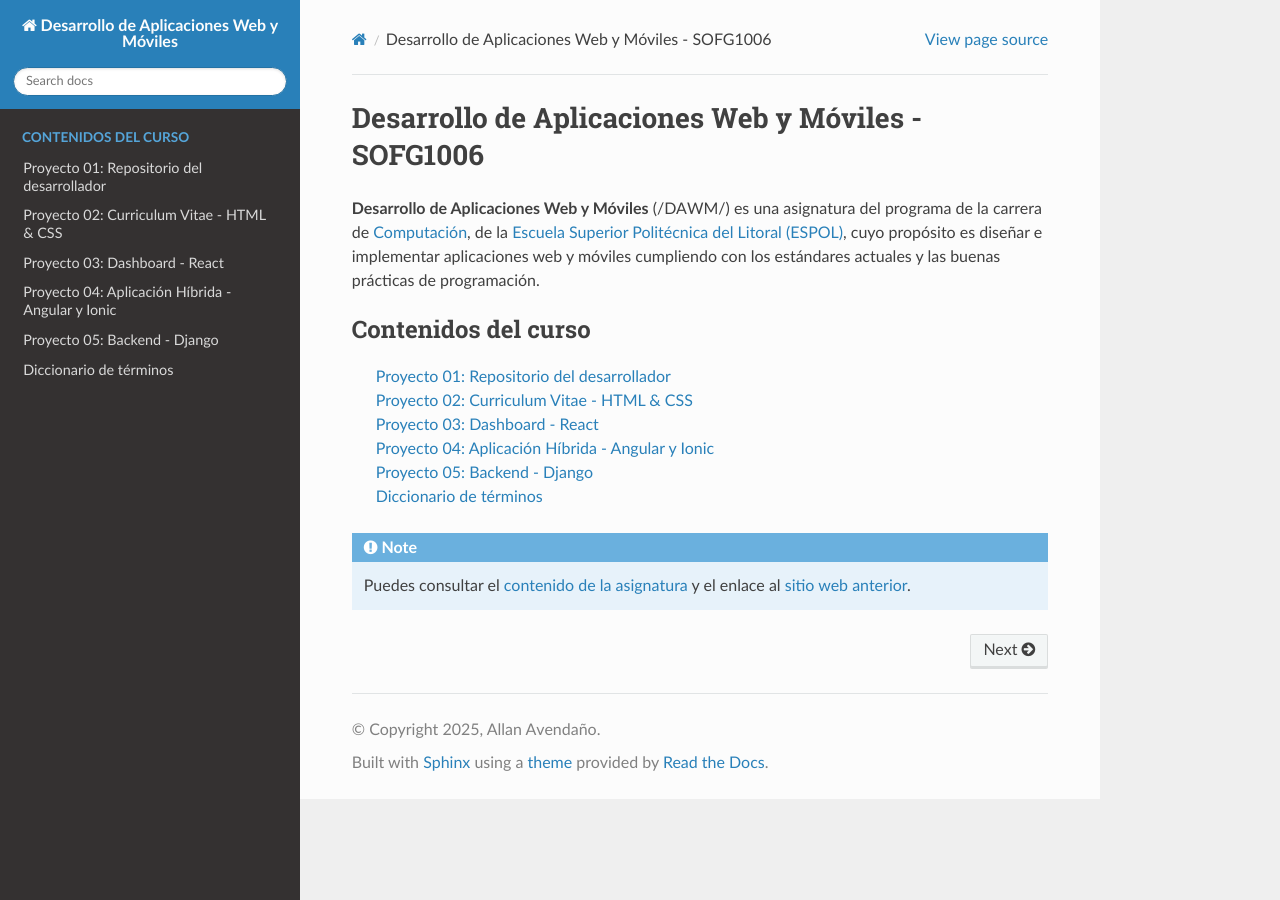
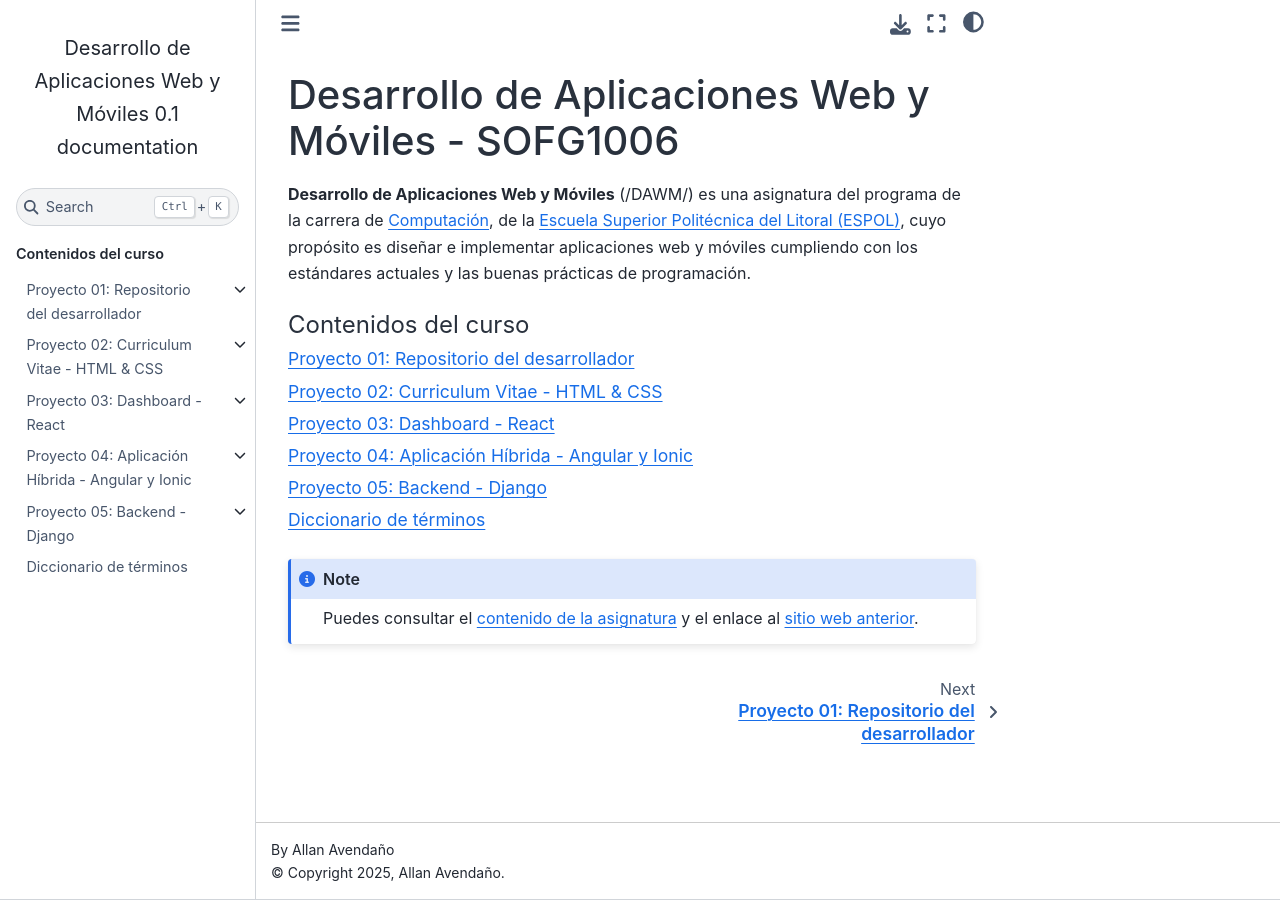
Before and after one commit to DAWMFIEC/DAWM-AI, a Sphinx documentation site: the page built from docs/source/index.rst, in a window 1280 px wide. Built offline with Sphinx 7.4.7 and the Sphinx Book theme 1.1.4, drawn with Linux system fonts in a browser that asks for light colours; pages that are not in the unit, such as notebooks, are missing from menus.

Commit message:
sphinx_book_theme

```diff
--- a/docs/source/conf.py
+++ b/docs/source/conf.py
@@ -30,7 +30,8 @@ templates_path = ['_templates']
 
 # -- Options for HTML output
 
-html_theme = 'sphinx_rtd_theme'
+#html_theme = 'sphinx_rtd_theme'
+html_theme = 'sphinx_book_theme'
 
 # -- Options for EPUB output
 epub_show_urls = 'footnote'
```
